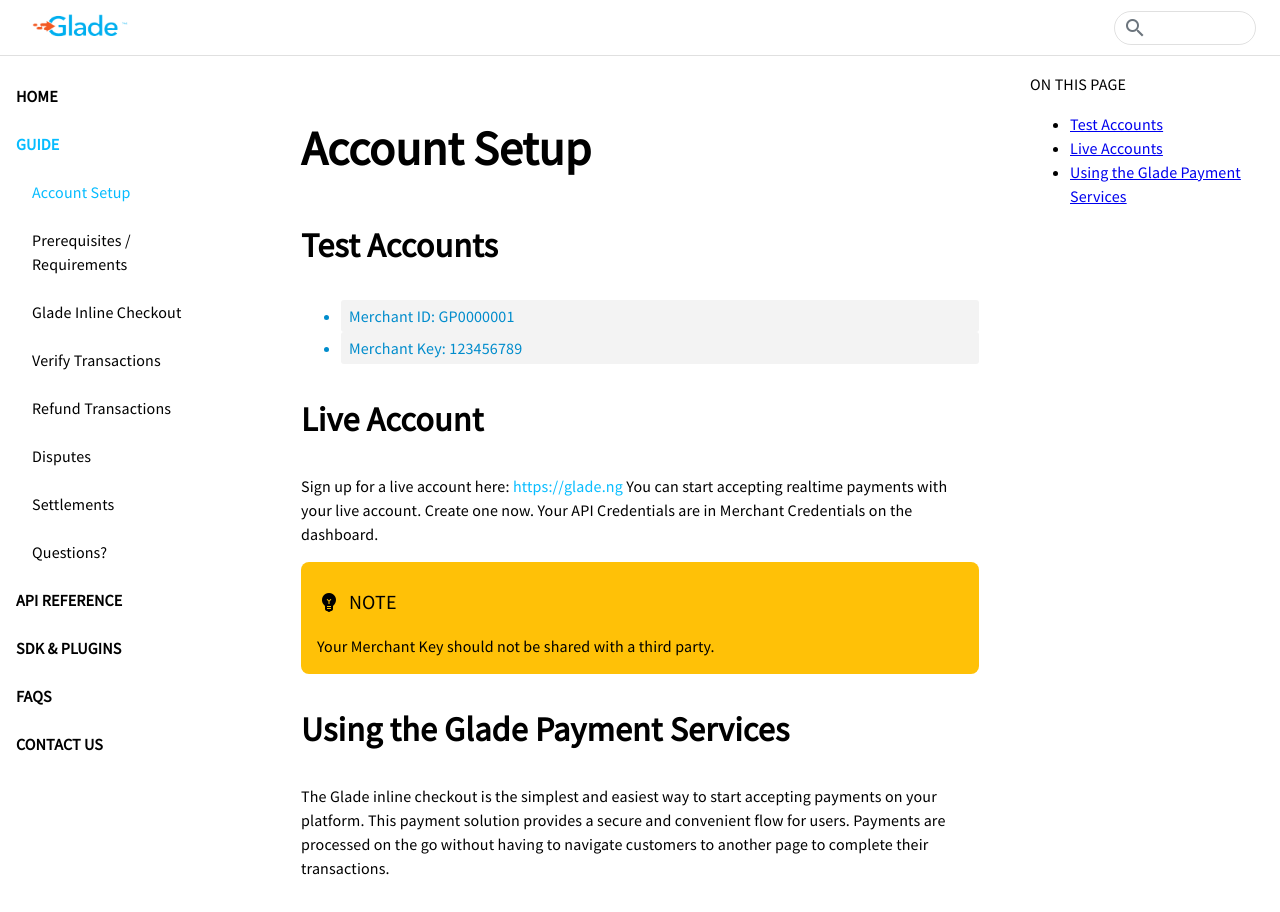
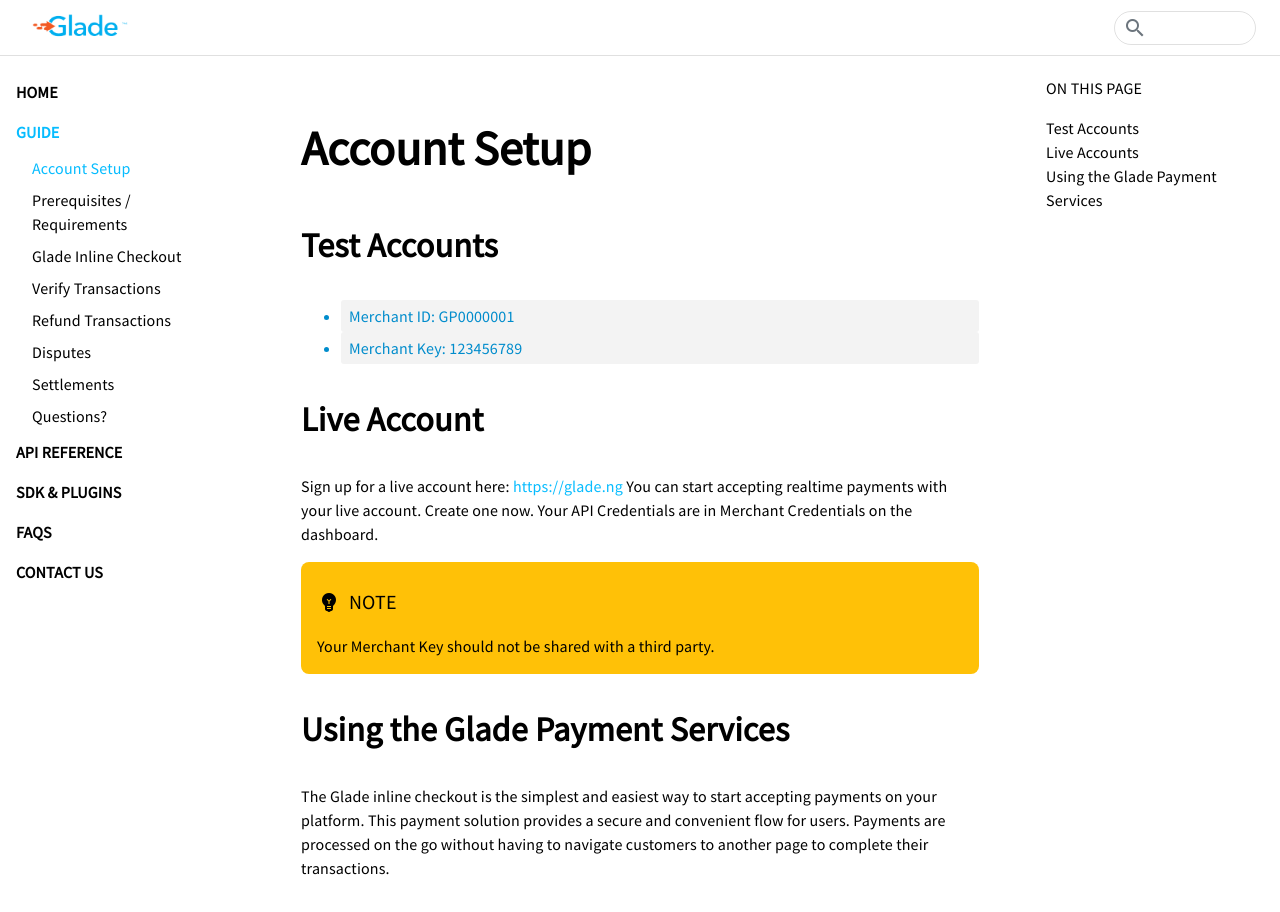
Before and after one commit to josedache/glade-doc-guide-redesign, a Vue app: page /guide/account-setup in a window 1280 px wide. Built offline with nearby package versions, Linux system fonts and the light colour scheme.

Commit message:
implemented page table of content

```diff
--- a/src/App.vue
+++ b/src/App.vue
@@ -40,6 +40,7 @@
 body {
   padding: 0;
   margin: 0;
+  scroll-behavior: smooth;
 }
 
 * {
@@ -51,7 +52,7 @@
   display: block;
   text-decoration: none;
   color: utils.$primary-contrastText;
-  padding: 12px 16px;
+  padding: 8px 16px;
   border-top-right-radius: 24px;
   border-bottom-right-radius: 24px;
 
--- a/src/components/DocumentSection.vue
+++ b/src/components/DocumentSection.vue
@@ -2,7 +2,9 @@
   <div class="document-section">
     <p
       :id="title | hashLink"
-      :class="[isSub ? 'document-section__subtitle' : 'document-section__title']"
+      :class="[
+        isSub ? 'document-section__subtitle' : 'document-section__title',
+      ]"
     >
       {{ title }}
     </p>
@@ -17,13 +19,14 @@
         ]"
       >
         <p>ON THIS PAGE</p>
-        <ul>
-          <li v-for="link in links" :key="link">
-            <a class="" :href="link | hashLink('#')">
-              {{ link }}
-            </a>
-          </li>
-        </ul>
+        <router-link
+          v-for="link in links"
+          :key="link"
+          class="document-section__page-nav__link nav-link"
+          :to="link | hashLink('#')"
+        >
+          {{ link }}
+        </router-link>
       </div>
       <button class="document-section__page-nav__fab" @click="toggleVisibility">
         <span class="material-icons">{{ visible ? "close" : "menu" }}</span>
@@ -45,7 +48,7 @@
     },
   },
   filters: {
-    hashLink: function (value, hash = '') {
+    hashLink: function (value, hash = "") {
       return `${hash}${value.toLowerCase().replace(/\s/g, "-")}`;
     },
   },
@@ -84,21 +87,30 @@
       width: 100%;
       background-color: white;
       display: none;
+      padding: 4px 16px;
 
       &--show {
         display: block;
       }
     }
 
+    &__link {
+      &.nav-link {
+        padding: 0px;
+      }
+    }
+
     &__fab {
       position: fixed;
-      width: 40px;
-      height: 40px;
+      width: 50px;
+      height: 50px;
       outline: none;
-      border-radius: 100;
+      border-radius: 100px;
+      border: none;
       bottom: 16px;
       right: 32px;
       box-shadow: $shadow16;
+      background-color: white;
     }
 
     @media screen and (min-width: $breakpoint-sm + px) {
--- a/src/components/Drawer.vue
+++ b/src/components/Drawer.vue
@@ -104,6 +104,9 @@
 
       &__drop-down {
         margin-left: 16px;
+        & > a {
+          padding: 4px 16px;
+        }
       }
     }
   }
--- a/src/router.js
+++ b/src/router.js
@@ -31,7 +31,7 @@
         name: "Prerequisites / Requirements",
         path: "prerequisites-requirements",
         component: Prerequisites_Requirements,
-        sections: [{name: "HTTPS requirements", path: 'https-requirements'}, ],
+        sections: [{ name: "HTTPS requirements", path: "https-requirements" }],
       },
       {
         name: "Glade Inline Checkout",
@@ -60,4 +60,11 @@
 export default new VueRouter({
   mode: "history",
   routes: ROUTES,
+  scrollBehavior: function(to) {
+    if (to.hash) {
+      return { selector: to.hash };
+    } else {
+      return { x: 0, y: 0 };
+    }
+  },
 });
```
